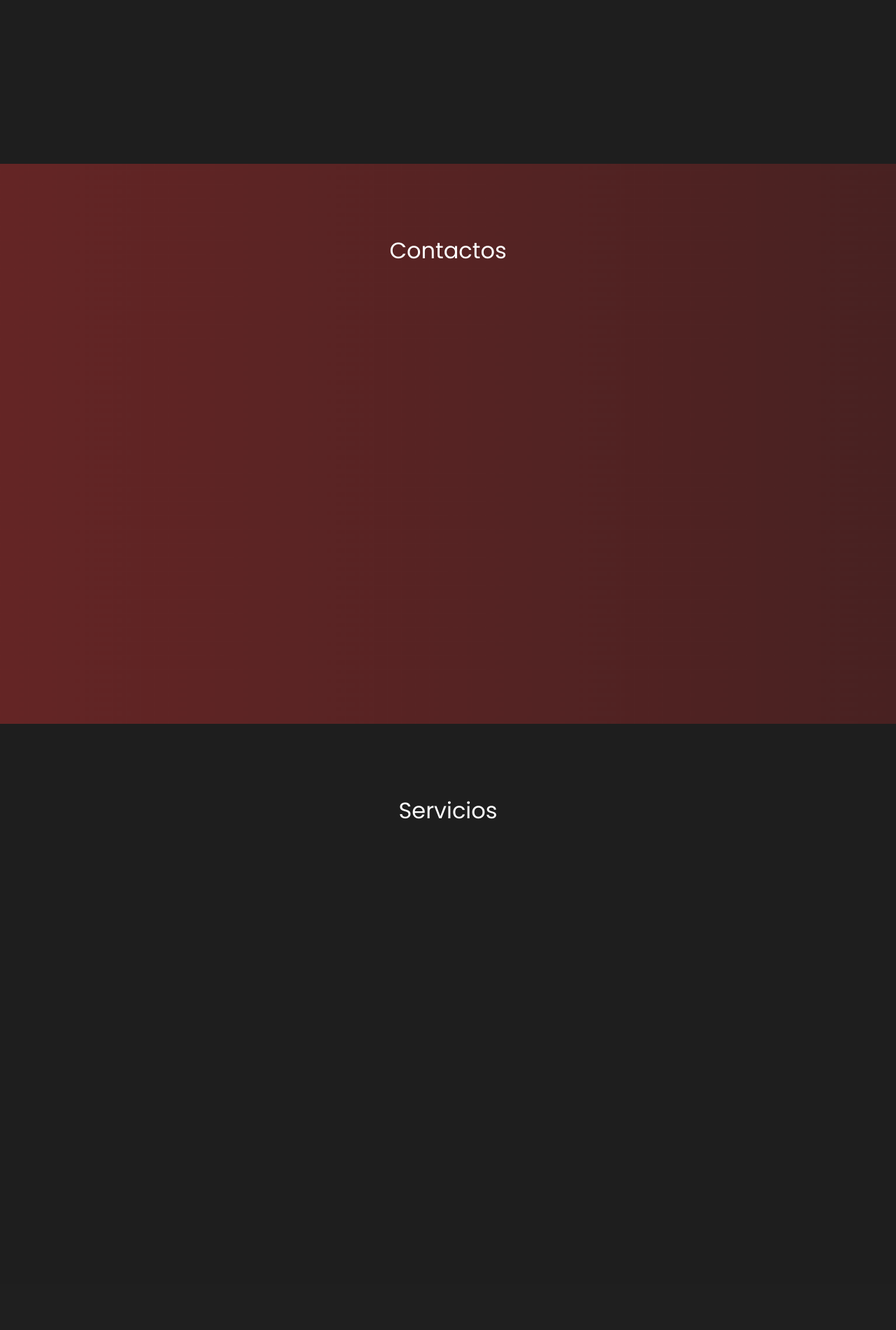
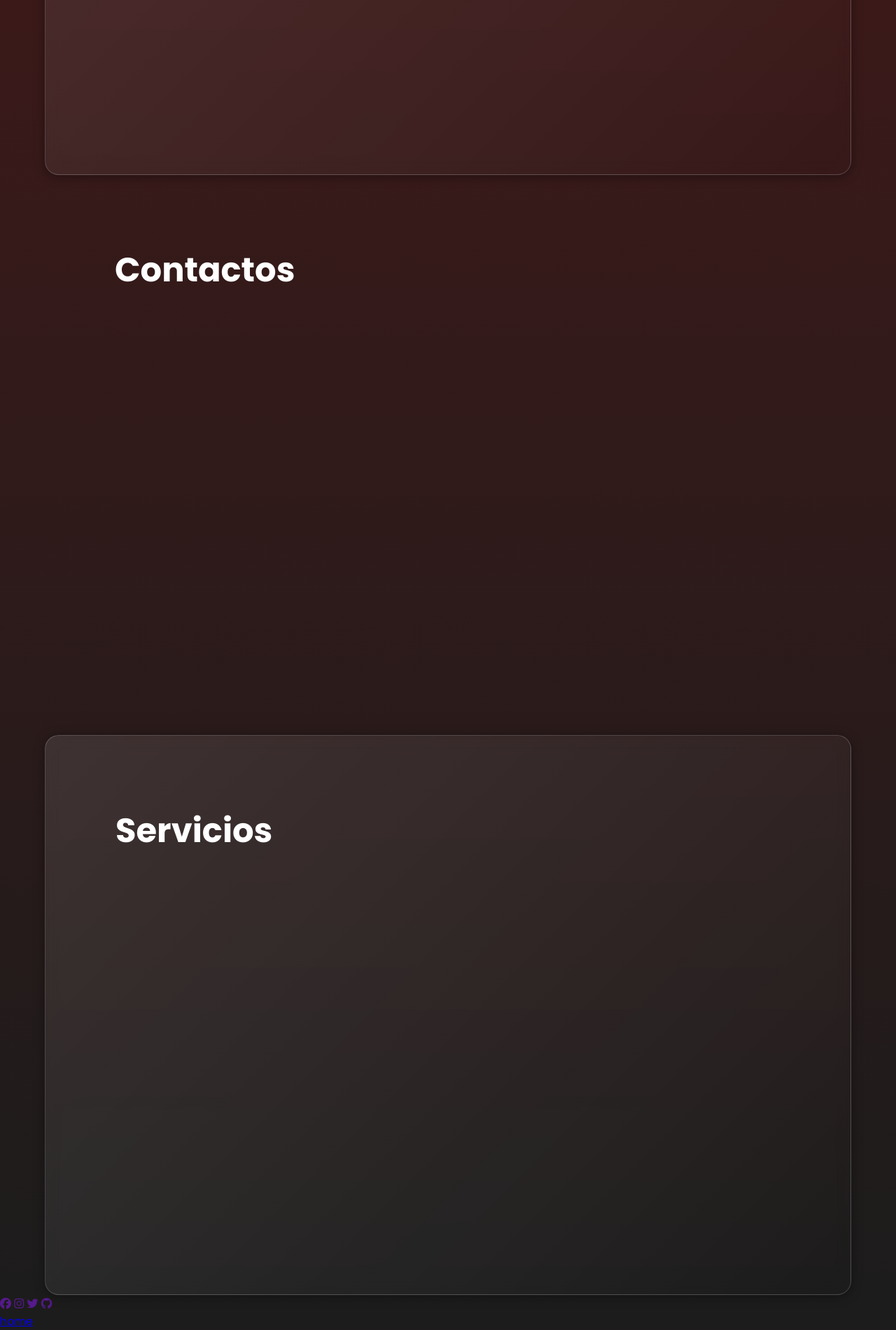
Before and after one commit to fsadriann/guanentino_responda, a PHP site: page / in a window 1280 px wide. Shown: the part 1880-3780 px from the top of the page at 70% size. Before the commit the page ends 3050 px from the top, so only its background shows below. Run offline with PHP 8.4, Linux system fonts and the light colour scheme.

Commit message:
se está creando el footer

```diff
--- a/css/styles.css
+++ b/css/styles.css
@@ -22,7 +22,7 @@ header {
 
 body {
     min-height: 100vh;
-    background: url(../img/gradient.png) no-repeat;
+    background: linear-gradient(#5A1616, #1c1c1c);
     background-size: cover;
     scroll-behavior: smooth;
     background-position: center;
@@ -56,26 +56,33 @@ nav a:hover, nav a.active{
     padding: 100px;
 }
 
-
-
 section {
     min-height: 100vh;
     display: flex;
     justify-content: left;
     flex-direction: column;
-    align-items: center;
+    align-items: left;
     padding: 100px;
     background: transparent;
     font-size: 32px;
     color:#fff;
     font-weight: 400;
+
 }
 
 section:nth-child(odd){
-    background: #1e1e1e;
+    background: linear-gradient(135deg, rgba(255,255,255,0.1), rgba(255,255,255,0));
+    backdrop-filter: blur(10px);
+    -webkit-backdrop-filter: blur(10px);
+    border-radius: 20px;
+    border: 1px solid rgba(255,255,255,0.18);
+    box-shadow: 0 2px 16px rgba(0, 0, 0, .37);
 }
+
 
 p{
     font-weight: 300;
     font-size: 20px;
+    color: #fff;
+
 }
--- a/index.html
+++ b/index.html
@@ -5,6 +5,7 @@
     <meta name="viewport" content="width=device-width, initial-scale=1.0">
     <title>Index</title>
     <link rel="stylesheet" href="css/styles.css">
+    <link rel="stylesheet" href="https://cdnjs.cloudflare.com/ajax/libs/font-awesome/6.5.1/css/all.min.css" integrity="sha512-DTOQO9RWCH3ppGqcWaEA1BIZOC6xxalwEsw9c2QQeAIftl+Vegovlnee1c9QX4TctnWMn13TZye+giMm8e2LwA==" crossorigin="anonymous" referrerpolicy="no-referrer" />
     <link rel="icon" href="img/gato.png">
 
 </head>
@@ -53,9 +54,23 @@
                 formato de hoja de respuestas.
             </p>
     </section>
-    <section id="us">Nosotros</section>
-    <section id="contact">Contactos</section>
-    <section id="services">Servicios</section>
+    <section class="container" id="us"><h2>Nosotros</h2></section>
+    <section class="container" id="contact"><h2>Contactos</h2></section>
+    <section class="container" id="services"><h2>Servicios</h2></section>
+
+    <div class="footerContainer">
+        <div class="socialIcons">
+            <a href=""><i class="fa-brands fa-facebook"></i></a>
+            <a href=""><i class="fa-brands fa-instagram"></i></a>
+            <a href=""><i class="fa-brands fa-twitter"></i></a>
+            <a href=""><i class="fa-brands fa-github"></i></a>
+        </div>
+        <div class="footerNav">
+            <ul>
+                <li><a href="#home">home</a></li>
+            </ul>
+        </div>
+    </div>
 
     <script src="assets/animation.js"></script>
 
```
